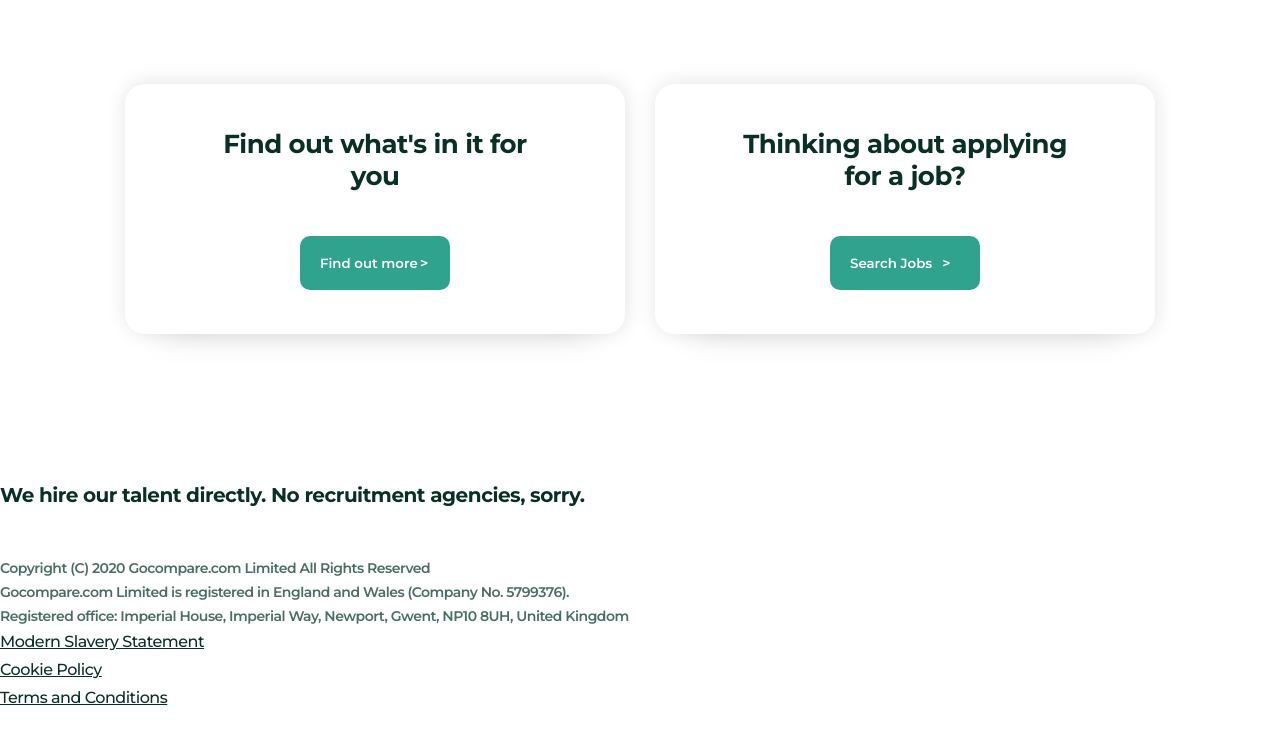
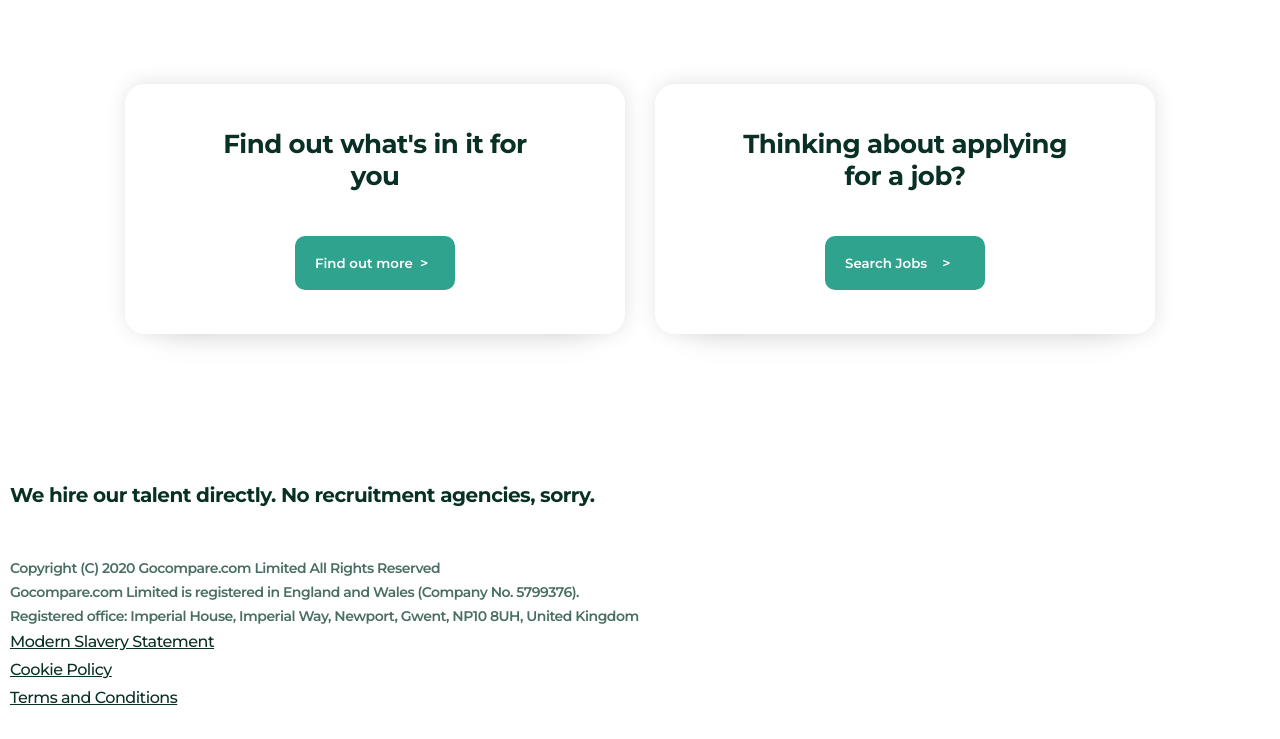
Before and after one commit to alexeiscript/tech-test-pinpoint, a plain HTML site: page index.html in a window 1280 px wide. Shown: the part 3289-4028 px from the top of the page. Drawn offline with Linux system fonts and the light colour scheme.

Commit message:
tweak logo size

```diff
--- a/styles/main.css
+++ b/styles/main.css
@@ -97,7 +97,7 @@ p {
 }
 
 .wide {
-  width: 150px;
+  width: 160px;
 }
 
 .extra-wide {
@@ -287,6 +287,10 @@ nav ul li a:hover {
   padding: 50px 0 100px 0;
 }
 
+.reviews .container .glassdoorReview img {
+  width: 250px;
+}
+
 .reviews .container .glassdoorReview * {
   margin-bottom: 30px;
 }
@@ -372,8 +376,7 @@ nav ul li a:hover {
 }
 
 footer {
-  margin-top: 100px;
-  margin-bottom: 20px;
+  margin: 100px 10px 20px 10px;
 }
 
 footer .container .legal {
```
